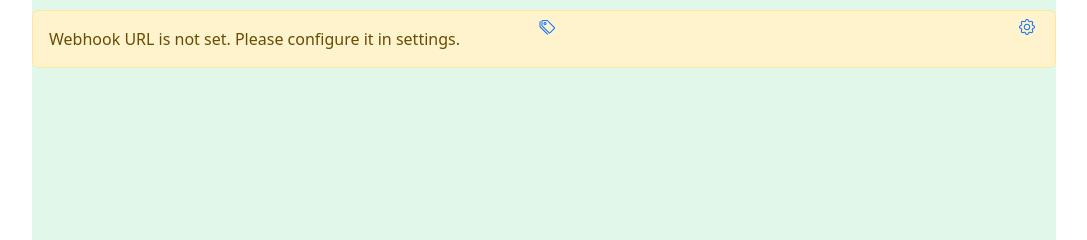
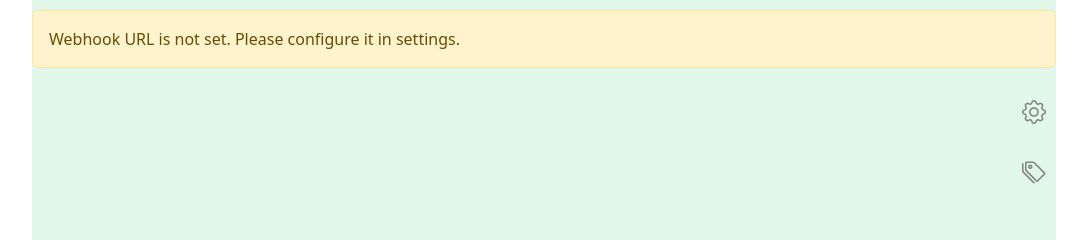
Before and after one commit to mlammarsch/messageBot1.0, a Vue app: page / in a window 1280 px wide. Shown: the top 240 px of the page, without its empty margins (96-1183 px from the left). Built offline with nearby package versions, Linux system fonts and the light colour scheme.

Commit message:
Setting Buttons korrigiert zu Icons

```diff
--- a/src/App.vue
+++ b/src/App.vue
@@ -1,14 +1,5 @@
 <template>
   <div class="app-container">
-    <!-- Warnmeldung für fehlende Webhook-URL -->
-    <div v-if="!webhookURL" class="alert alert-warning" role="alert">
-      Webhook URL is not set. Please configure it in settings.
-    </div>
-
-    <!-- Rückmeldung nach Nachrichtenvorgängen -->
-    <div v-if="responseMessage" class="alert alert-info" role="alert">
-      {{ responseMessage }}
-    </div>
 
     <!-- Der Chat-Bereich mit Nachrichten-Liste -->
     <div class="chat-content" ref="chatContainer" role="log" aria-live="polite">
@@ -36,6 +27,16 @@
           </template>
         </div>
       </div>
+    </div>
+
+    <!-- Warnmeldung für fehlende Webhook-URL -->
+    <div v-if="!webhookURL" class="alert alert-warning" role="alert">
+      Webhook URL is not set. Please configure it in settings.
+    </div>
+
+    <!-- Rückmeldung nach Nachrichtenvorgängen -->
+    <div v-if="responseMessage" class="alert alert-info" role="alert">
+      {{ responseMessage }}
     </div>
 
     <!-- Eingabebereich für Text und Audiomeldungen -->
@@ -98,25 +99,37 @@
       @focus-input="focusMessageInput"
     />
 
+    <!-- Settings Buttons -->
+    <div class="container position-relative text-center">
+      <i
+        @click="openSettings"
+        class="bi bi-gear position-absolute"
+        aria-label="Open Settings"
+        role="button"
+        style="top: 10px; right: 10px; font-size: 24px; cursor: pointer; color: grey;"
+      ></i>
+
+      <i
+        @click="openCategoryModal"
+        class="bi bi-tags position-absolute"
+        aria-label="Open Category Dialog"
+        role="button"
+        style="top: 70px; right: 10px; font-size: 24px; cursor: pointer; color: grey;"
+      ></i>
+    </div>
+
     <!-- Einstellungen-Button -->
-    <button
-      @click="openSettings"
-      class="settings-button btn btn-link position-absolute top-0 end-0 me-2 mt-2"
-      aria-label="Open Settings"
-      role="button"
-    >
-      <i class="bi bi-gear" aria-hidden="true"></i>
-    </button>
+    <div class="d-flex">
+      <div class="row align-items-end">
 
-    <!-- Kategorie-Button -->
-    <button
-      @click="openCategoryModal"
-      class="category-button btn btn-link position-absolute top-0 end-0 me-2 mt-2"
-      aria-label="Open Category Dialog"
-      role="button"
-    >
-      <i class="bi bi-tags" aria-hidden="true"></i>
-    </button>
+      </div>
+    </div>
+    <div class="row">
+      <!-- Kategorie-Button -->
+      <div class="col align-items-end">
+
+      </div>
+    </div>
 
     <!-- Webhook-Einstellungskomponente -->
     <WebhookSettings
```
Also changed, not shown: 1 other file (tests, documents, lock files or other folders).
